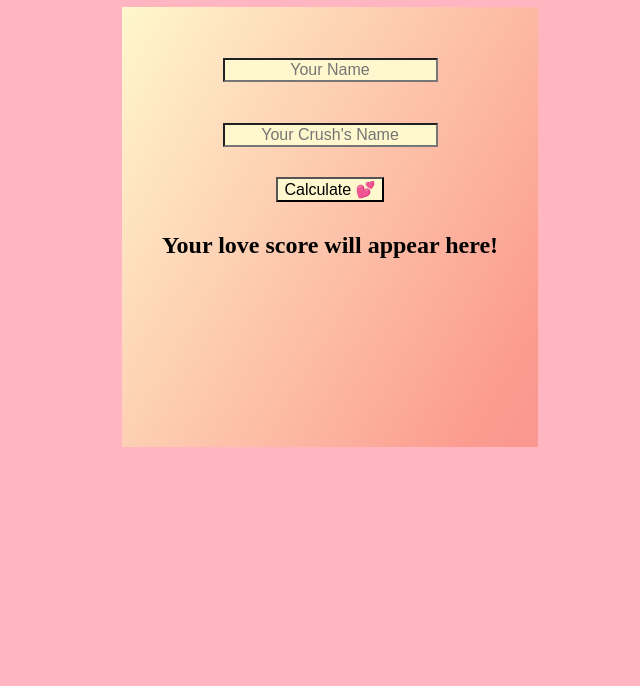
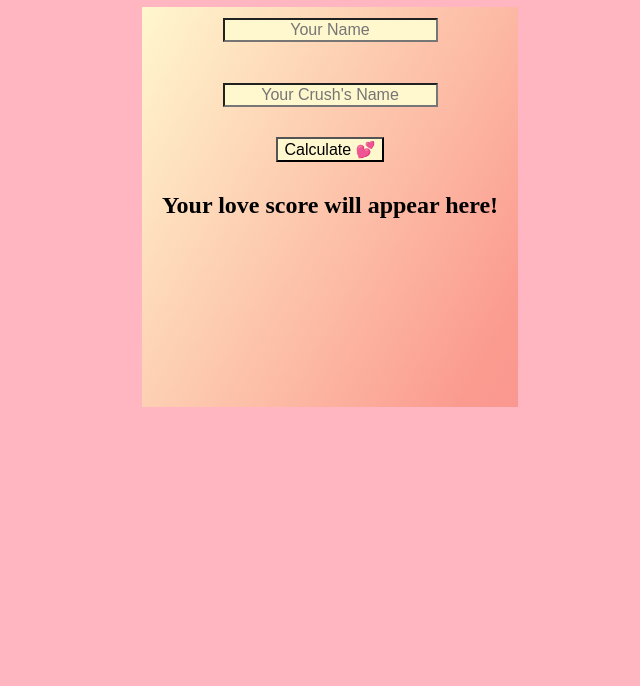
Before and after one commit to SwatiManjari/Love_Calculator, a plain HTML site: page index.html in a window 1280 px wide. Shown: the part 114-800 px from the top of the page, without its empty margins (310-950 px from the left). Drawn offline with Linux system fonts and the light colour scheme.

Commit message:
Update style.css

```diff
--- a/style.css
+++ b/style.css
@@ -10,8 +10,7 @@ body{
 {
     background-color:lightpink;
     text-align: center;
-    padding: 20px;
-    margin: 20px;
+    margin:0 auto;
     height: 400px;
     background: linear-gradient(300deg, #F57799, #FB9B8F, #FFF7CD);
     background-size: 180% 180%;
```
